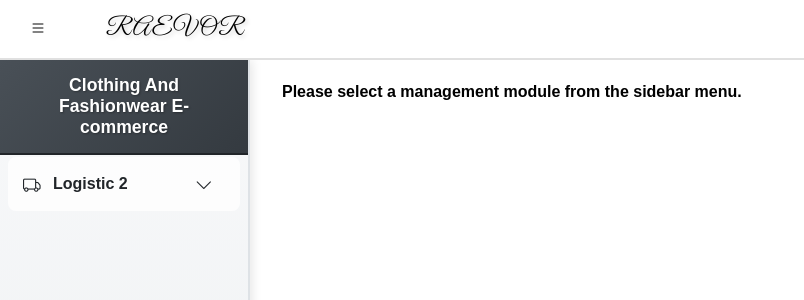
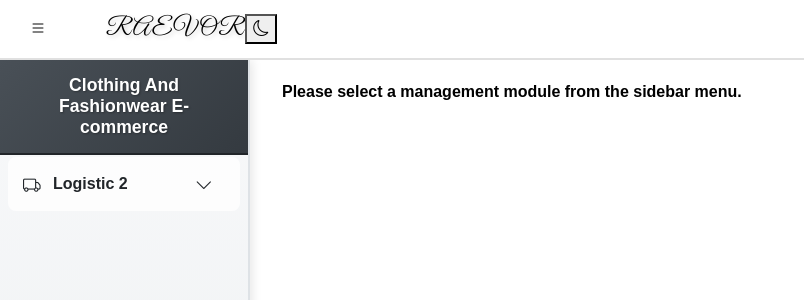
Before and after one commit to Pahndesal/BPA, a PHP site: page / in a window 1280 px wide. Shown: the top 300 px of the page, without its empty margins (0-804 px from the left). Run offline with PHP 8.4, Linux system fonts and the light colour scheme; some libraries are stand-ins or nearby versions.

Commit message:
Add dark mode toggle button to header
Co-authored-by: jerichonunez12 <jerichonunez12@gmail.com>

```diff
--- a/index.php
+++ b/index.php
@@ -17,6 +17,11 @@
         </div>
         <h1 style="font-family: 'Great Vibes', cursive !important; font-size: 1.5rem; font-weight: 350; letter-spacing: 2px; text-shadow: 2px 2px 4px rgba(0,0,0,0.2);">
             RAEVOR</h1>
+        <div class="header-actions">
+            <button id="themeToggleBtn" class="theme-toggle-btn" type="button" aria-label="Toggle dark mode">
+                <i class="bi bi-moon"></i>
+            </button>
+        </div>
     </header>
 
 
```
